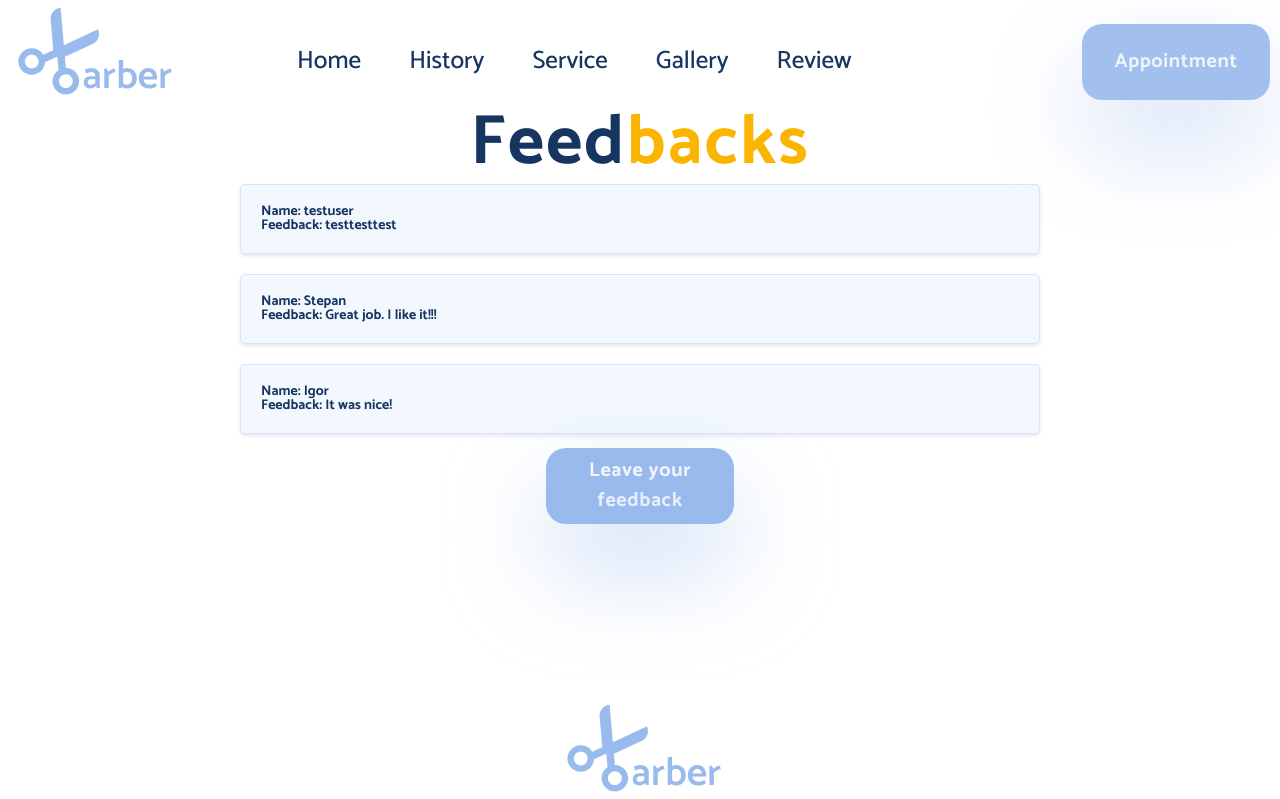
After one commit to druidpwnz/beard-project, a Flask app: page /feedback in a window 1280 px wide. The commit adds this page. Shown: the top 799 px of the page. Run offline with Flask 3, Linux system fonts and the light colour scheme.

Commit message:
feedback functional has been added

```diff
--- a/app.py
+++ b/app.py
@@ -1,5 +1,5 @@
-# TODO add feedback page and feedback form
 # TODO generate content for site with chatgpt
+# TODO add dynamic page title in base html
 
 from flask import Flask
 from flask_sqlalchemy import SQLAlchemy
--- a/forms.py
+++ b/forms.py
@@ -6,6 +6,7 @@ from wtforms import (
     DateTimeLocalField,
     SelectField,
     PasswordField,
+    TextAreaField,
 )
 from wtforms.validators import DataRequired, Length
 
@@ -29,3 +30,8 @@ class LoginForm(FlaskForm):
         "Username", validators=[DataRequired(), Length(min=5, max=20)]
     )
     password = PasswordField(validators=[DataRequired(), Length(min=5, max=50)])
+
+
+class FeedbackForm(FlaskForm):
+    name = StringField("Name", validators=[DataRequired(), Length(max=30)])
+    feedback_text = TextAreaField("Feedback Text", validators=[DataRequired()])
--- a/models.py
+++ b/models.py
@@ -15,3 +15,9 @@ class User(UserMixin, db.Model):
     id = db.Column(db.Integer, primary_key=True)
     username = db.Column(db.String, unique=True)
     password = db.Column(db.String)
+
+
+class Feedback(db.Model):
+    id = db.Column(db.Integer, primary_key=True)
+    name = db.Column(db.String)
+    feedback_text = db.Column(db.String)
--- a/static/beard.css
+++ b/static/beard.css
@@ -769,3 +769,61 @@ h6 {
   .appointments-list th {
     font-weight: bold;
   }
+.feedbacks-list {
+    text-align: center;
+    margin-top: 30px;
+    max-width: 800px;
+    margin: 0 auto; /* Center the feedback list horizontally */
+}
+
+.feedbacks-list h2 {
+    font-size: 30px;
+    color: #163561;
+    margin-bottom: 20px;
+}
+
+.feedbacks-list ul {
+    list-style: none;
+    padding: 0;
+    margin: 0;
+}
+
+.feedbacks-list-item {
+    margin-bottom: 20px;
+    padding: 20px;
+    border: 1px solid #d5e5ff;
+    border-radius: 5px;
+    background-color: #f3f8ff;
+    color: #163561;
+    text-align: left;
+    position: relative;
+    box-shadow: 0 2px 4px rgba(0, 0, 0, 0.1);
+}
+
+.feedbacks-list-item strong {
+    color: #163561;
+}
+
+.feedbacks-list-item::before {
+    content: "";
+    position: absolute;
+    top: -10px;
+    left: 50%;
+    transform: translateX(-50%);
+    border: 10px solid transparent;
+    border-bottom: 10px solid #f3f8ff;
+}
+
+.feedbacks-list-item::after {
+    content: "";
+    position: absolute;
+    bottom: -10px;
+    left: 50%;
+    transform: translateX(-50%);
+    border: 10px solid transparent;
+    border-top: 10px solid #f3f8ff;
+}
+
+.feedbacks-list-item:last-child {
+    margin-bottom: 0;
+}
--- a/templates/base.html
+++ b/templates/base.html
@@ -39,6 +39,9 @@
                 </li>
                 <li class="menu__items">
                   <a href="{{ url_for('gallery') }}" class="menu__links">Gallery</a>
+                </li>
+                <li class="menu__items">
+                  <a href="{{ url_for('feedback') }}" class="menu__links">Review</a>
                 </li>
               </ul>
             </nav>
--- /dev/null
+++ b/templates/feedback.html
@@ -0,0 +1,21 @@
+{% extends "base.html" %}
+
+{% block content %}
+
+<div class="feedbacks-list">
+    <div class="about__title">
+      Feed<span>backs</span>
+    </div>
+    <ul>
+      {% for feedback in feedbacks %}
+      <li class="feedbacks-list-item">
+          <strong>Name:</strong> {{ feedback.name }}<br>
+          <strong>Feedback:</strong> {{ feedback.feedback_text }}
+      </li>
+      {% endfor %}
+    </ul>
+    <br>
+    <button class="_btn" onclick="window.location.href='{{ url_for('leave_feedback') }}';">Leave your feedback</button>
+</div>
+
+{% endblock %}
--- a/views.py
+++ b/views.py
@@ -1,8 +1,8 @@
 from flask import redirect, render_template, url_for
 from flask_login import login_required, login_user, logout_user
 from app import app, db, login_manager
-from models import Appointment, User
-from forms import AppointmentForm, LoginForm
+from models import Appointment, User, Feedback
+from forms import AppointmentForm, LoginForm, FeedbackForm
 from werkzeug.security import check_password_hash
 
 login_manager.login_view = "login"
@@ -65,6 +65,31 @@ def success_appointment(name, time):
     return render_template("success_appointment.html", name=name, time=time)
 
 
+@app.route("/feedback")
+def feedback():
+    feedbacks = Feedback.query.order_by(Feedback.id.desc()).all()
+
+    return render_template("feedback.html", feedbacks=feedbacks)
+
+
+@app.route("/leave_feedback", methods=["GET", "POST"])
+def leave_feedback():
+    form = FeedbackForm()
+
+    if form.validate_on_submit():
+        name = form.name.data
+        feedback_text = form.feedback_text.data
+
+        feedback = Feedback(name=name, feedback_text=feedback_text)
+
+        db.session.add(feedback)
+        db.session.commit()
+
+        return redirect(url_for("feedback"))
+
+    return render_template("leave_feedback.html", form=form)
+
+
 @app.route("/login", methods=["GET", "POST"])
 def login():
     form = LoginForm()
```
Also changed, not shown: templates/leave_feedback.html (added, +18 -0 lines), instance/beard.sqlite3.
